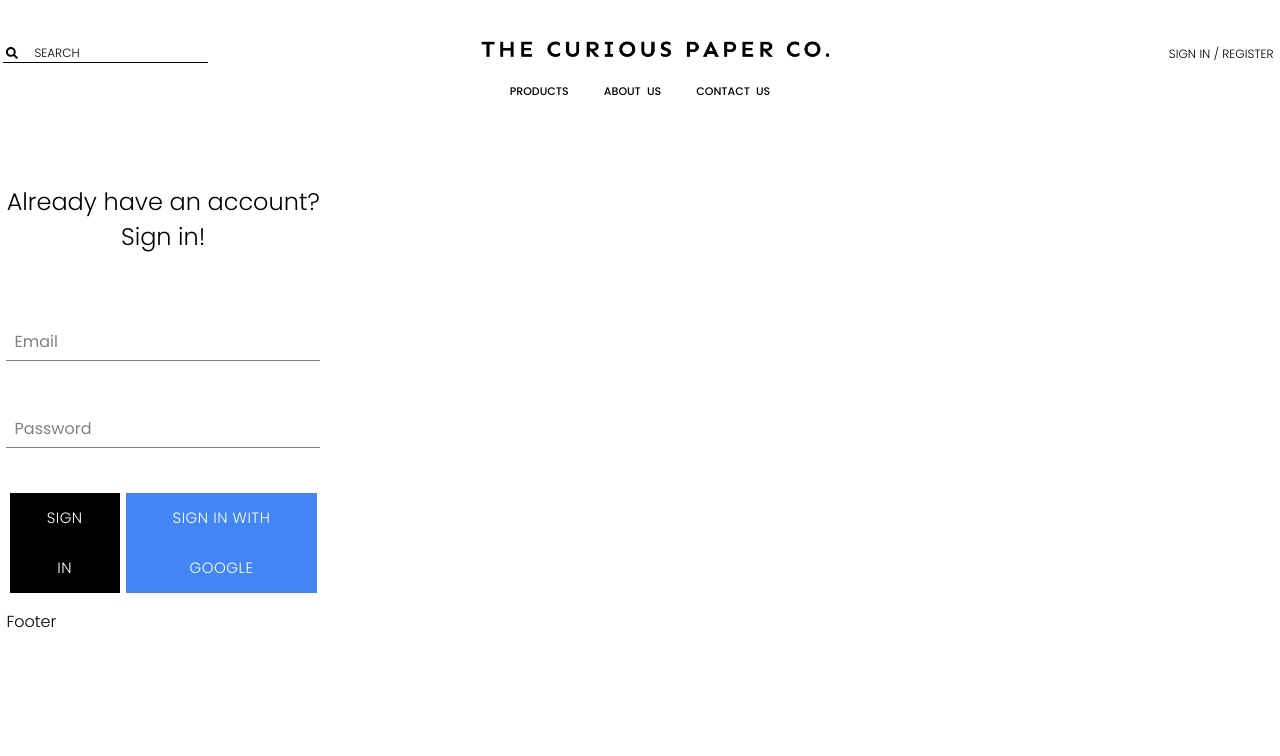
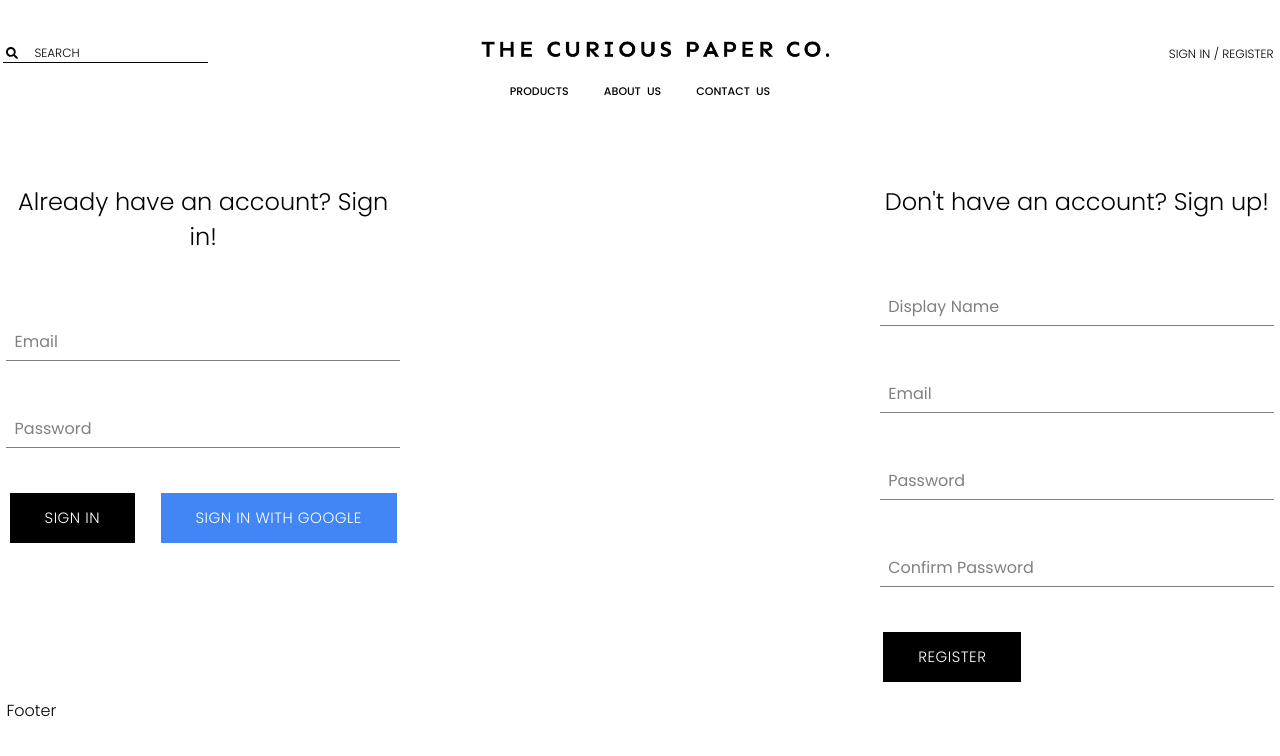
Before and after one commit to GraemeElliott/curious-paper-co, a React (Create React App) app: page /sign-in in a window 1280 px wide. Shown: the top 756 px of the page. Built offline with nearby package versions, Linux system fonts and the light colour scheme; no server answers.

Commit message:
User sign up and sign in code has been implemented successfully

```diff
--- a/src/App.js
+++ b/src/App.js
@@ -7,7 +7,7 @@
 import SignInPage from "./pages/account/sign-in-register/sign-in";
 import ProductsPage from "./pages/products-directory/products-directory";
 
-import { auth } from "./firebase/firebase.utils";
+import { auth, createUserProfileDocument } from "./firebase/firebase.utils";
 
 class App extends React.Component {
   constructor() {
@@ -21,8 +21,21 @@
   unsubscribeFromAuth = null;
 
   componentDidMount() {
-    auth.onAuthStateChanged((user) => {
-      this.setState({ currentUser: user });
+    this.unsubscribeFromAuth = auth.onAuthStateChanged(async userAuth => {
+      if (userAuth) {
+        const userRef = await createUserProfileDocument(userAuth);
+
+        userRef.onSnapshot(snapShot => {
+          this.setState({
+            currentUser: {
+              id: snapShot.id,
+              ...snapShot.data()
+            }
+          });
+        });
+      }
+
+      this.setState({ currentUser: userAuth });
     });
   }
 
--- /dev/null
+++ b/src/components/account/sign-in-register/register.js
@@ -0,0 +1,108 @@
+import React from "react";
+import "./sign-in-register.scss";
+import FormInput from "./partials/form";
+import CustomButton from "../../global-components/customer-button/custom-button";
+import {
+  auth,
+  createUserProfileDocument,
+} from "../../../firebase/firebase.utils";
+
+class Register extends React.Component {
+  constructor() {
+    super();
+
+    this.state = {
+      displayName: "",
+      email: "",
+      password: "",
+      confirmPassword: "",
+    };
+  }
+
+  handleSubmit = async (event) => {
+    event.preventDefault();
+
+    const { displayName, email, password, confirmPassword } = this.state;
+
+    if (password !== confirmPassword) {
+      alert("Passwords do not match");
+      return;
+    }
+
+    try {
+      const { user } = await auth.createUserWithEmailAndPassword(
+        email,
+        password
+      );
+
+      await createUserProfileDocument(user, { displayName });
+
+      this.setState({
+        displayName: "",
+        email: "",
+        password: "",
+        confirmPassword: "",
+      });
+    } catch (error) {
+      console.log(error);
+    }
+  };
+
+  handleChange = (event) => {
+    const { name, value } = event.target;
+
+    this.setState({ [name]: value });
+  };
+
+  render() {
+    const { displayName, email, password, confirmPassword } = this.state;
+
+    return (
+      <div className="register-form">
+        <h2>Don't have an account? Sign up!</h2>
+        <form onSubmit={this.handleSubmit}>
+        <FormInput
+            type='text'
+            name='displayName'
+            value={displayName}
+            onChange={this.handleChange}
+            label='Display Name'
+            required
+          />
+          <FormInput
+            type="email"
+            name="email"
+            value={email}
+            onChange={this.handleChange}
+            label="Email"
+            required
+          />
+          <FormInput
+            type="password"
+            name="password"
+            value={password}
+            onChange={this.handleChange}
+            label="Password"
+            autoComplete="off"
+            required
+          />
+          <FormInput
+            type="password"
+            name="confirmPassword"
+            value={confirmPassword}
+            onChange={this.handleChange}
+            label="Confirm Password"
+            autoComplete="off"
+            required
+          />
+
+          <div className="buttons">
+            <CustomButton type="submit">Register</CustomButton>
+          </div>
+        </form>
+      </div>
+    );
+  }
+}
+
+export default Register;
--- a/src/components/account/sign-in-register/sign-in-register.scss
+++ b/src/components/account/sign-in-register/sign-in-register.scss
@@ -0,0 +1,20 @@
+.sign-in-form {
+    width: 50vh;
+    display: flex;
+    flex-direction: column;
+
+    h2 {
+        text-align: center;
+    }
+}
+
+.register-form {
+    width: 50vh;
+    display: flex;
+    flex-direction: column;
+
+    h2 {
+        text-align: center;
+    }
+
+}
--- a/src/components/account/sign-in-register/sign-in-register.js
+++ b/src/components/account/sign-in-register/sign-in.js
@@ -2,23 +2,32 @@
 import "./sign-in-register.scss";
 import FormInput from "./partials/form";
 import CustomButton from "../../global-components/customer-button/custom-button";
-import { signInWithGoogle } from "../../../firebase/firebase.utils";
+import { auth, signInWithGoogle } from "../../../firebase/firebase.utils";
 
 class SignIn extends React.Component {
   constructor(props) {
     super(props);
 
     this.state = {
-      email: "",
-      password: "",
+      email: '',
+      password: ''
     };
   }
 
-  handleSubmit = (event) => {
-    this.setState({ email: "", password: "" });
+  handleSubmit = async event => {
+    event.preventDefault();
+
+    const { email, password } = this.state;
+
+    try {
+      await auth.signInWithEmailAndPassword(email, password);
+      this.setState({ email: '', password: '' });
+    } catch (error) {
+      console.log(error);
+    }
   };
 
-  handleChange = (event) => {
+  handleChange = event => {
     const { value, name } = event.target;
 
     this.setState({ [name]: value });
@@ -33,7 +42,7 @@
             name="email"
             type="email"
             value={this.state.email}
-            handleChange={this.handleChange}
+            onChange={this.handleChange}
             label="Email"
             required
           />
@@ -41,8 +50,9 @@
             name="password"
             type="password"
             value={this.state.password}
-            handleChange={this.handleChange}
+            onChange={this.handleChange}
             label="Password"
+            autoComplete="on"
             required
           />
 
--- a/src/firebase/firebase.utils.js
+++ b/src/firebase/firebase.utils.js
@@ -1,10 +1,7 @@
-import { initializeApp } from "@firebase/app";
-import { getAuth, GoogleAuthProvider, signInWithPopup } from "firebase/auth";
-import { getFirestore } from "firebase/firestore";
 import firebase from "firebase/compat/app";
 import "firebase/compat/auth";
-import "firebase/firestore";
-import "firebase/auth";
+import "firebase/compat/firestore";
+import "firebase/compat/auth";
 
 const config = {
   apiKey: "AIzaSyC5Tt31LFFO-ScM1-qYVZOtZVzfI9oJQEU",
@@ -16,16 +13,42 @@
   measurementId: "G-QRB6PD7R66",
 };
 
-initializeApp(config);
+firebase.initializeApp(config);
 
-export const auth = getAuth();
-export const firestore = getFirestore();
+export const createUserProfileDocument = async (userAuth, additionalData) => {
+  if (!userAuth) return;
 
-const provider = new GoogleAuthProvider();
+  const userRef = firestore.doc(`users/${userAuth.uid}`);
+
+  const snapShot = await userRef.get();
+
+  if (!snapShot.exists) {
+    const { displayName, email } = userAuth;
+    const createdAt = new Date();
+
+    try {
+      await userRef.set({
+        displayName,
+        email,
+        createdAt,
+        ...additionalData
+      })
+    } catch (error) {
+      console.log('Error creating user: ', error.message)
+    }
+  }
+
+  return userRef;
+}
+
+export const auth = firebase.auth();
+export const firestore = firebase.firestore();
+
+const provider = new firebase.auth.GoogleAuthProvider();
 provider.setCustomParameters({ prompt: "select_account" });
 
 export const signInWithGoogle = () =>
-  signInWithPopup(auth, provider)
+  auth.signInWithPopup(provider)
     .then((result) => {})
     .catch((error) => {});
 
--- a/src/pages/account/sign-in-register/sign-in-register.scss
+++ b/src/pages/account/sign-in-register/sign-in-register.scss
@@ -1,9 +1,7 @@
-.sign-in-form {
-    width: 40vh;
+.sign-in-register-forms {
+    width: auto;
     display: flex;
-    flex-direction: column;
+    justify-content: space-between;
 
-    h2 {
-        text-align: center;
-    }
+
 }
--- a/src/pages/account/sign-in-register/sign-in.js
+++ b/src/pages/account/sign-in-register/sign-in.js
@@ -1,11 +1,14 @@
 import React from "react";
-import SignIn from "../../../components/account/sign-in-register/sign-in-register";
+import SignIn from "../../../components/account/sign-in-register/sign-in";
 import './sign-in-register.scss'
+import Register from "../../../components/account/sign-in-register/register";
 
 const SignInPage = () => {
   return (
-    <div>
+    <div className="sign-in-register-forms">
         <SignIn />
+        <Register />
+
     </div>
   );
 };
```
